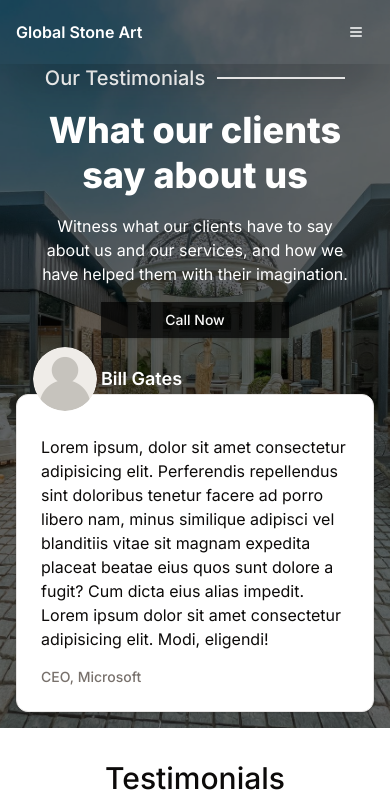
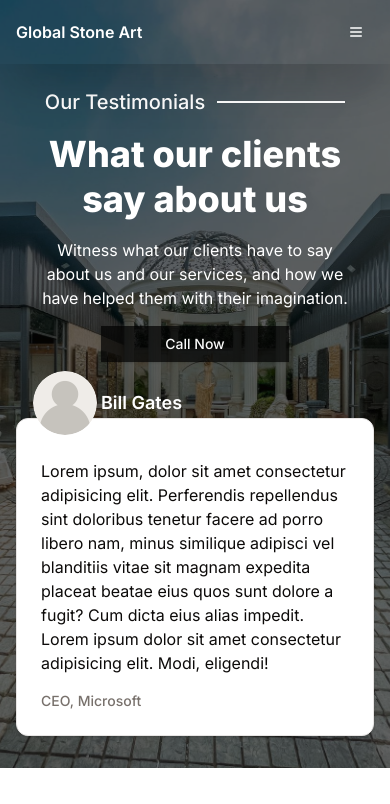
Before and after one commit to supermatt7-suniljangir/mystonecraft, a Next.js app: page /testimonials in a window 390 px wide. Shown: the top 804 px of the page. Built offline with nearby package versions, Linux system fonts and the light colour scheme.

Commit message:
minor changes in testimonials

```diff
--- a/src/components/testimonials/HeroSection.jsx
+++ b/src/components/testimonials/HeroSection.jsx
@@ -71,13 +71,13 @@ import user from "../../assets/user.png";
 const HeroSection = () => {
   return (
     // check globals.css for the background image class
-    <div className="relative md:h-[95vh] p-4 w-full overflow-hidden text-primary-foreground">
+    <div className="relative md:h-[100vh] p-4 w-full overflow-hidden text-primary-foreground">
       <div className="absolute inset-0 bg-cover bg-[center_top_30%] bg-no-repeat backgroundImgTestimonials" />
       <div className="absolute inset-0 bg-black/55 z-0" />
 
-      <div className="relative flex flex-col md:flex-row items-center justify-center h-full z-10 space-y-8 md:space-y-0 pt-8">
+      <div className="relative flex flex-col  md:flex-row items-center justify-center h-full z-10 space-y-8 md:space-y-0 pt-10 pb-4">
         {/* Left Content */}
-        <Card className="w-full md:w-1/2 mx-auto bg-transparent border-none !shadow-none text-background mt-4 md:mt-0">
+        <Card className="w-full md:w-1/2 mx-auto bg-transparent border-none !shadow-none text-background mt-8 md:mt-0">
           <CardContent className="flex flex-col items-center md:items-start text-center md:text-left space-y-8">
             <div className="space-y-4">
               <div className="flex items-center justify-center md:justify-start gap-3">
```
